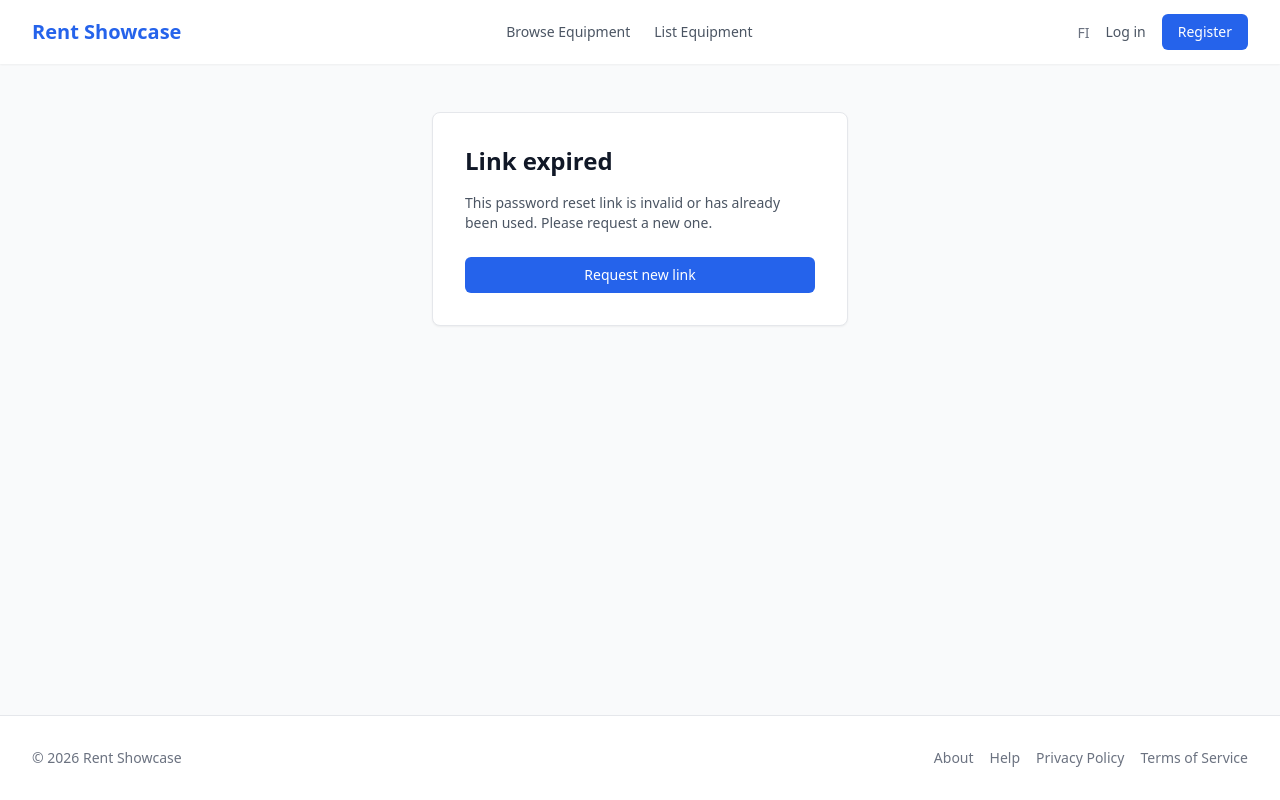
After one commit to rgezikov/rent-showcase, a Django app: page /accounts/password-reset/1/1/ in a window 1280 px wide. The commit adds this page. Run offline with Django 5.2, Linux system fonts and the light colour scheme; style sheets or scripts are compiled from the project's sources; some libraries are stand-ins or nearby versions.

Commit message:
Phase 13: email-based password reset
Django built-in reset flow with custom templates. Forgot password link
on login page. Done page notes Google users don't need a password.
Google/unusable-password accounts don't receive reset emails.
10 unit tests covering all paths.

Co-Authored-By: Claude Sonnet 4.6 <noreply@anthropic.com>

```diff
--- a/accounts/urls.py
+++ b/accounts/urls.py
@@ -1,4 +1,5 @@
-from django.urls import path
+from django.contrib.auth import views as auth_views
+from django.urls import path, reverse_lazy
 from . import views
 
 app_name = 'accounts'
@@ -12,4 +13,30 @@ urlpatterns = [
     path('profile/<int:pk>/', views.profile_view, name='profile'),
     path('profile/edit/', views.profile_edit, name='profile_edit'),
     path('delete/', views.account_delete, name='account_delete'),
+
+    # Password reset
+    path('password-reset/',
+         auth_views.PasswordResetView.as_view(
+             template_name='accounts/password_reset.html',
+             email_template_name='accounts/password_reset_email.html',
+             subject_template_name='accounts/password_reset_subject.txt',
+             success_url=reverse_lazy('accounts:password_reset_done'),
+         ),
+         name='password_reset'),
+    path('password-reset/done/',
+         auth_views.PasswordResetDoneView.as_view(
+             template_name='accounts/password_reset_done.html',
+         ),
+         name='password_reset_done'),
+    path('password-reset/<uidb64>/<token>/',
+         auth_views.PasswordResetConfirmView.as_view(
+             template_name='accounts/password_reset_confirm.html',
+             success_url=reverse_lazy('accounts:password_reset_complete'),
+         ),
+         name='password_reset_confirm'),
+    path('password-reset/complete/',
+         auth_views.PasswordResetCompleteView.as_view(
+             template_name='accounts/password_reset_complete.html',
+         ),
+         name='password_reset_complete'),
 ]
--- a/templates/accounts/login.html
+++ b/templates/accounts/login.html
@@ -48,6 +48,11 @@
               class="w-full bg-blue-600 text-white py-2 px-4 rounded-md hover:bg-blue-700 font-medium text-sm">
         {% trans "Log in" %}
       </button>
+      <p class="mt-3 text-center text-sm">
+        <a href="{% url 'accounts:password_reset' %}" class="text-gray-400 hover:text-gray-600">
+          {% trans "Forgot your password?" %}
+        </a>
+      </p>
     </form>
 
     <div class="mt-6">
--- /dev/null
+++ b/templates/accounts/password_reset_confirm.html
@@ -0,0 +1,48 @@
+{% extends "base.html" %}
+{% load i18n %}
+
+{% block title %}{% trans "Set new password" %} — Rent Showcase{% endblock %}
+
+{% block content %}
+<div class="max-w-md mx-auto px-4 py-12">
+  <div class="bg-white rounded-lg shadow-sm border border-gray-200 p-8">
+    {% if validlink %}
+      <h1 class="text-2xl font-bold text-gray-900 mb-6">{% trans "Set a new password" %}</h1>
+      <form method="post" novalidate>
+        {% csrf_token %}
+        <div class="mb-4">
+          <label for="{{ form.new_password1.id_for_label }}" class="block text-sm font-medium text-gray-700 mb-1">
+            {% trans "New password" %}
+          </label>
+          {{ form.new_password1 }}
+          {% for error in form.new_password1.errors %}
+            <p class="text-xs text-red-500 mt-1">{{ error }}</p>
+          {% endfor %}
+        </div>
+        <div class="mb-6">
+          <label for="{{ form.new_password2.id_for_label }}" class="block text-sm font-medium text-gray-700 mb-1">
+            {% trans "Confirm new password" %}
+          </label>
+          {{ form.new_password2 }}
+          {% for error in form.new_password2.errors %}
+            <p class="text-xs text-red-500 mt-1">{{ error }}</p>
+          {% endfor %}
+        </div>
+        <button type="submit"
+                class="w-full bg-blue-600 text-white py-2 px-4 rounded-md hover:bg-blue-700 font-medium text-sm">
+          {% trans "Set new password" %}
+        </button>
+      </form>
+    {% else %}
+      <h1 class="text-2xl font-bold text-gray-900 mb-4">{% trans "Link expired" %}</h1>
+      <p class="text-sm text-gray-600 mb-6">
+        {% trans "This password reset link is invalid or has already been used. Please request a new one." %}
+      </p>
+      <a href="{% url 'accounts:password_reset' %}"
+         class="block text-center w-full bg-blue-600 text-white py-2 px-4 rounded-md hover:bg-blue-700 font-medium text-sm">
+        {% trans "Request new link" %}
+      </a>
+    {% endif %}
+  </div>
+</div>
+{% endblock %}
--- /dev/null
+++ b/templates/accounts/password_reset_subject.txt
@@ -0,0 +1 @@
+Reset your Rent Showcase password
```
Also changed, not shown: accounts/tests/test_password_reset.py (added, +71 -0 lines), templates/accounts/password_reset.html (added, +34 -0 lines), templates/accounts/password_reset_complete.html (added, +24 -0 lines), templates/accounts/password_reset_done.html (added, +26 -0 lines), templates/accounts/password_reset_email.html (added, +11 -0 lines).
